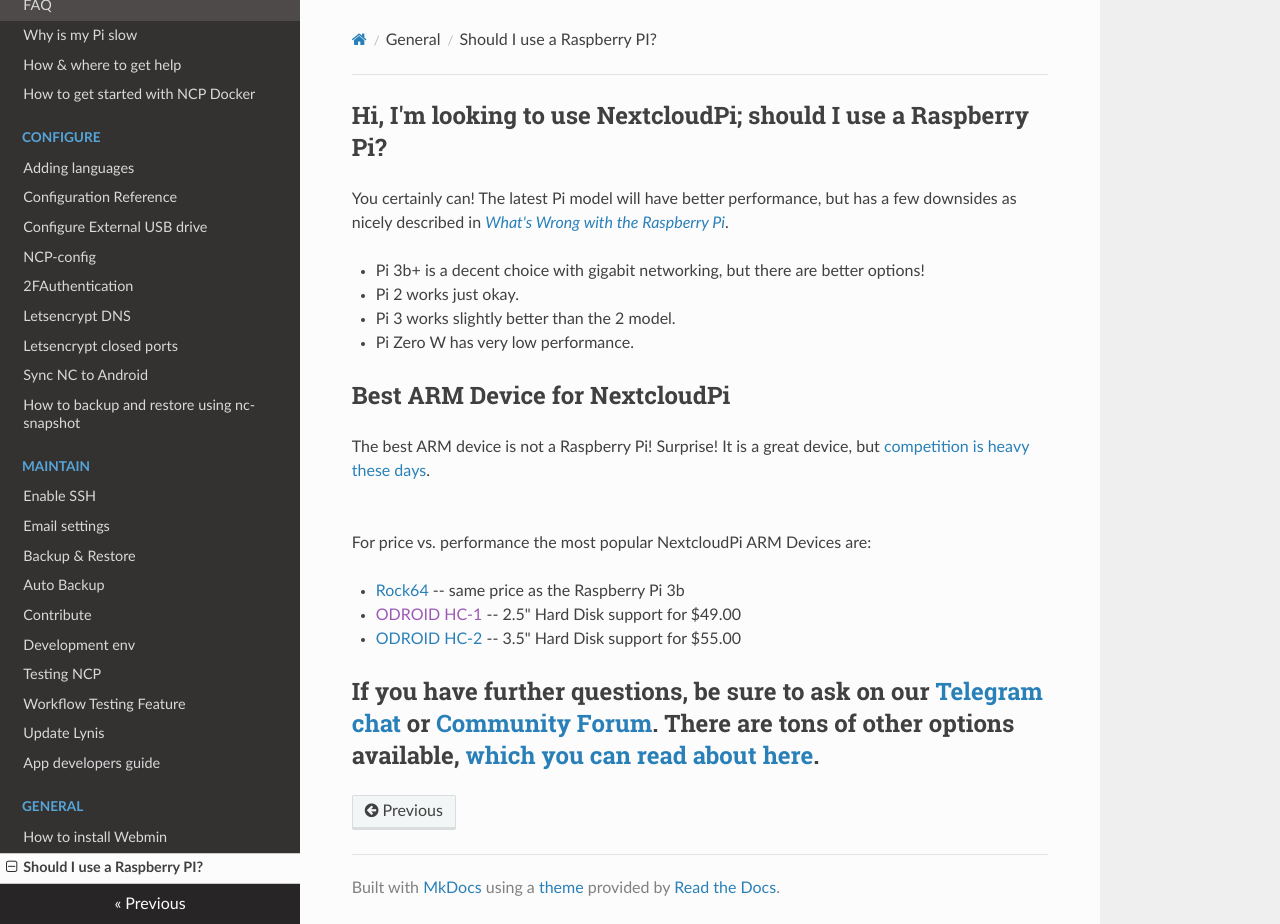
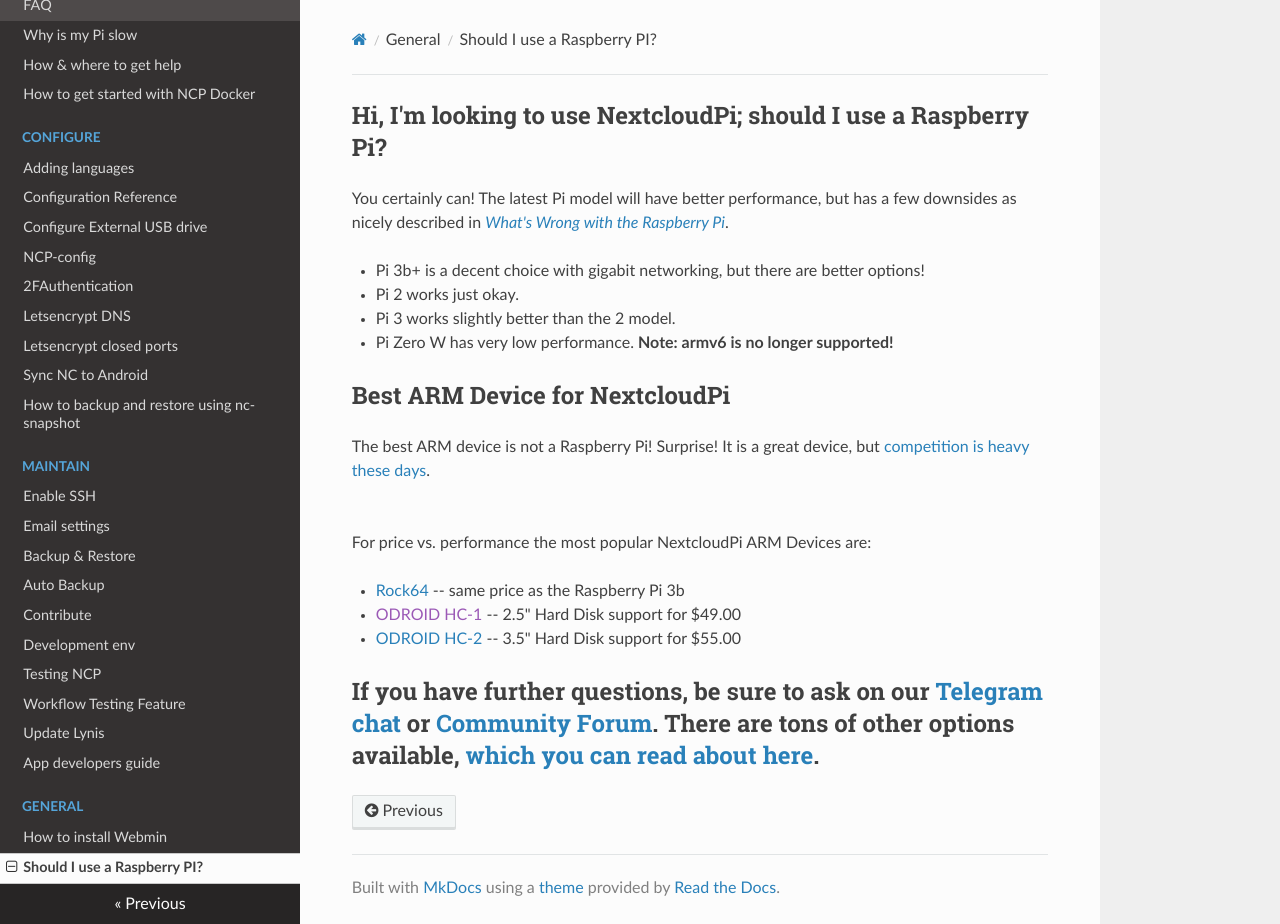
Before and after one commit to Pant/nextcloudpi-readthedocs, an MkDocs documentation site: the page built from docs/General-Info/Should-I-use-a-Raspberry-Pi.md, in a window 1280 px wide and 924 px high. Built offline with MkDocs 1.6.1, drawn with Linux system fonts in a browser that asks for light colours; nearby versions of some CDN libraries; old or Windows-style settings are respelled for this version of MkDocs.

Commit message:
Add armv6 is no longer supported

```diff
--- a/docs/General-Info/Should-I-use-a-Raspberry-Pi.md
+++ b/docs/General-Info/Should-I-use-a-Raspberry-Pi.md
@@ -5,7 +5,7 @@ You certainly can!  The latest Pi model will have better performance, but has a
 - Pi 3b+ is a decent choice with gigabit networking, but there are better options!
 - Pi 2 works just okay.
 - Pi 3 works slightly better than the 2 model.
-- Pi Zero W has very low performance.
+- Pi Zero W has very low performance. **Note: armv6 is no longer supported!**
 
 ## Best ARM Device for NextcloudPi
 
```
